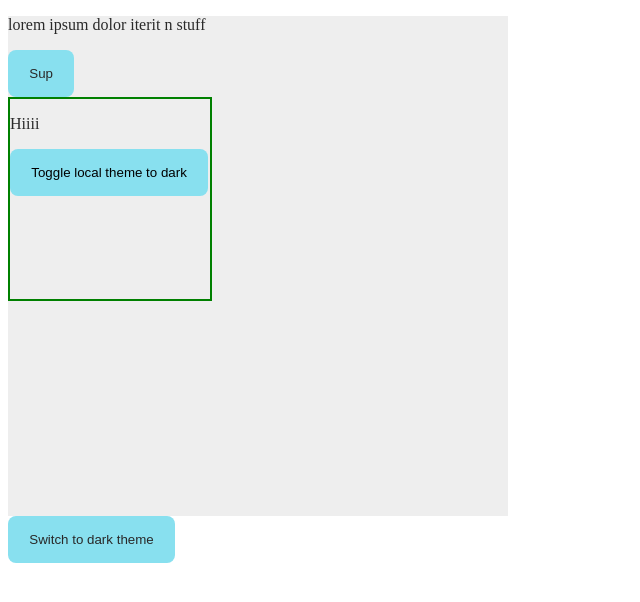
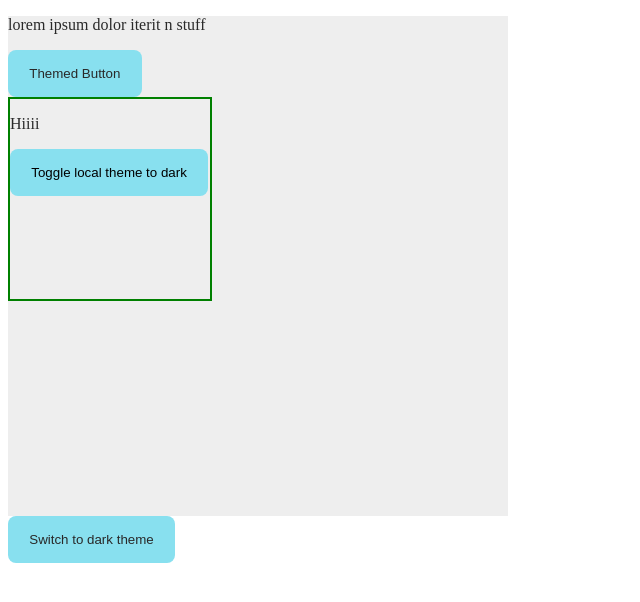
Before and after one commit to NandhuTee/Theme-Toggle-Context-component---Local-environment-setup-NPM-NPM-Scripts-Int---puonc9xq5adz, a Next.js app: page / in a window 1280 px wide. Shown: the top 602 px of the page, without its empty margins (0-640 px from the left). Built offline with nearby package versions, Linux system fonts and the light colour scheme.

Commit message:
Update Main.js

```diff
--- a/pages/components/Main.js
+++ b/pages/components/Main.js
@@ -15,7 +15,7 @@ const Main = () => {
         id='global-theme-toggler'
         onClick={toggleTheme}
       >
-        Sup
+        Themed Button
       </button>
       <LocalThemedBox />
     </div>
```
